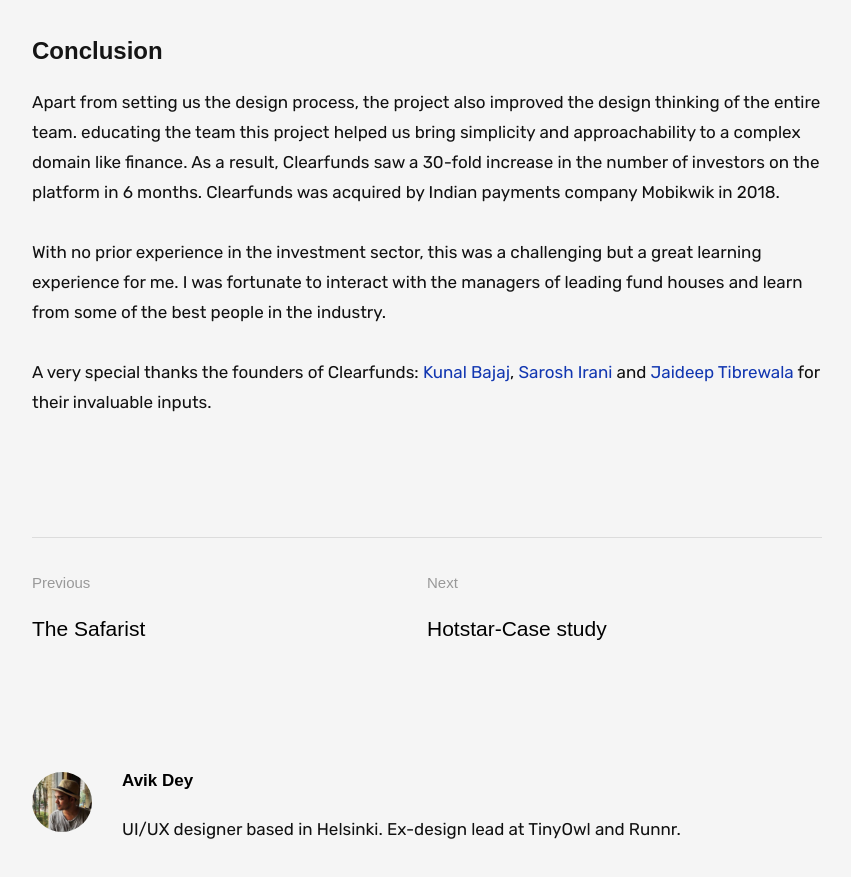
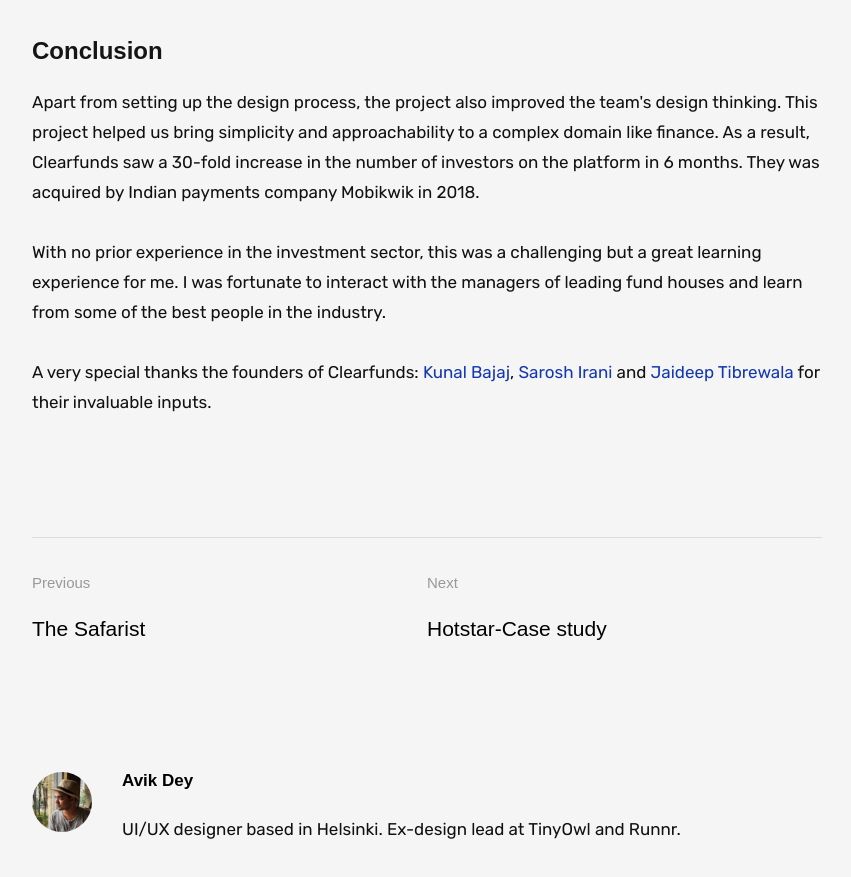
Before and after one commit to avikdey7/avikdey7.github.io, a plain HTML site: page clearfunds.html in a window 1280 px wide. Shown: the part 11009-11886 px from the top of the page, without its empty margins (213-1064 px from the left). Drawn offline with Linux system fonts and the light colour scheme; files whose address does not match are found by name.

Commit message:
Update clearfunds.html

```diff
--- a/clearfunds.html
+++ b/clearfunds.html
@@ -212,7 +212,7 @@ I improved the illustrations with more detail and color. This style too had two
 <br>
 <h2>Conclusion</h2>
             <p>
-             Apart from setting us the design process, the project also improved the design thinking of the entire team. educating the team this project helped us bring simplicity and approachability to a complex domain like finance. As a result, Clearfunds saw a 30-fold increase in the number of investors on the platform in 6 months. Clearfunds was acquired by Indian payments company Mobikwik in 2018.
+             Apart from setting up the design process, the project also improved the team's design thinking. This project helped us bring simplicity and approachability to a complex domain like finance. As a result, Clearfunds saw a 30-fold increase in the number of investors on the platform in 6 months. They was acquired by Indian payments company Mobikwik in 2018.
 
 <p>With no prior experience in the investment sector, this was a challenging but a great learning experience for me. I was fortunate to interact with the managers of leading fund houses and learn from some of the best people in the industry.</p>
 A very special thanks the founders of Clearfunds: <a href="https://www.linkedin.com/in/kuna1bajaj/" target="_blank">Kunal Bajaj</a>, <a href="https://www.linkedin.com/in/iranisarosh/" target="_blank">Sarosh Irani</a> and <a href="https://www.linkedin.com/in/jtibrewala/">Jaideep Tibrewala</a> for their invaluable inputs.
```
